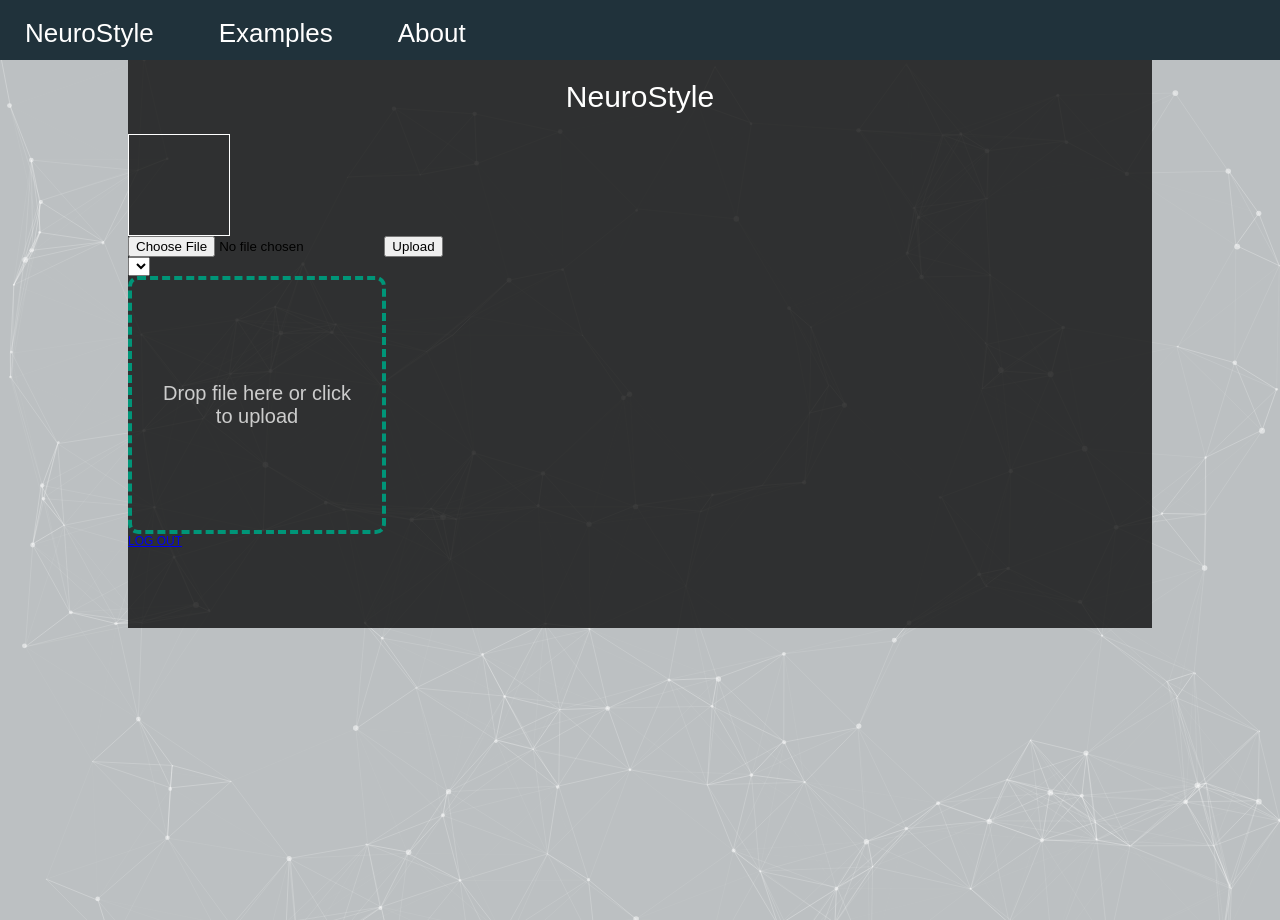
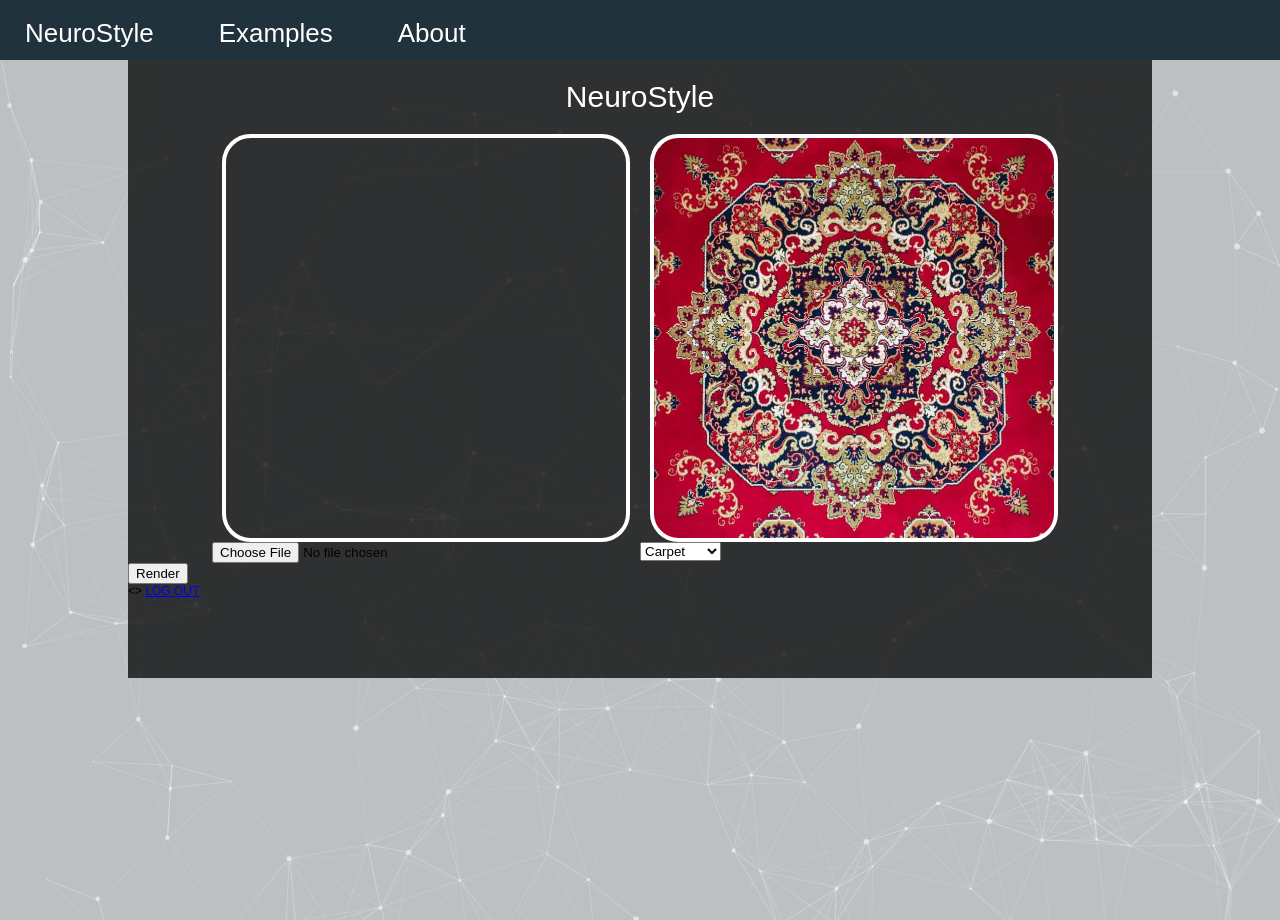
Before and after one commit to OutOfTimeMan/NeuralStyle, a Flask app: page / in a window 1280 px wide. Run offline with Flask 2, Linux system fonts and the light colour scheme; a user stored in the database is signed in; lists and menus that the app fills with data are empty; some libraries are stand-ins or nearby versions.

Commit message:
Main pahe style scratches and added method updateUserStyleImageId

```diff
--- a/NDataBase.py
+++ b/NDataBase.py
@@ -18,7 +18,7 @@
                 print('Пользователь с таким email уже существует')
                 return False
 
-            self.__cur.execute("INSERT INTO users VALUES(NULL, ?, ?, NULL, NULL, NULL)", (email, hpsw))
+            self.__cur.execute("INSERT INTO users VALUES(NULL, ?, ?, NULL, ?, NULL)", (email, hpsw, 1))
             self.__db.commit()
         except sqlite3.Error as e:
             print('Ошибка добавления пользователя в БД' + str(e))
@@ -65,3 +65,15 @@
             print("Ошибка обновления аватара в БД: " + str(e))
             return False
         return True
+
+    def updateUserStyleImageId(self, id, user_id):
+        if not id:
+            return False
+
+        try:
+            self.__cur.execute(f'UPDATE users SET styleID = ? WHERE id = ?', (id, user_id))
+            self.__db.commit()
+        except sqlite3.Error as e:
+            print("Ошибка обновления styleID в БД: " + str(e))
+            return False
+        return True
--- a/main.py
+++ b/main.py
@@ -130,14 +130,16 @@
     logout_user()
     return redirect(url_for('login'))
 
-@app.route('/upload', methods=['POST', 'GET'])
-def upload():
+@app.route('/render', methods=['POST', 'GET'])
+def render():
     if request.method == 'POST':
         file = request.files['file']
+        stl = request.form.get('stylish')
         if file and current_user.verifyExt(file.filename):
             try:
                 img = file.read()
                 res = dbase.updateUserImage(img, current_user.get_id())
+                dbase.updateUserStyleImageId(stl, current_user.get_id())
                 if not res:
                     flash("File must be .jpg or .jpeg", "error")
                     return redirect(url_for('index'))
--- a/sq_db.sql
+++ b/sq_db.sql
@@ -3,6 +3,6 @@
 email text NOT NULL,
 psw text NOT NULL,
 image BLOB DEFAULT NULL,
-styleID integer DEFAULT NULL,
+styleID integer DEFAULT 1,
 time integer DEFAULT NULL
 );
--- a/static/css/examples.css
+++ b/static/css/examples.css
@@ -6,7 +6,7 @@
 .examples img {
   width: 30%;
   height: 30%;
-  border: solid black 4px;
+  border: solid white 4px;
   margin: 0 10px;
   border-radius: 7%;
 }
@@ -21,7 +21,7 @@
 .result img {
   width: 40%;
   height: 40%;
-  border: solid black 4px;
+  border: solid white 4px;
   border-radius: 7%;
   margin-bottom: 20px;
 }
--- a/static/css/styles.css
+++ b/static/css/styles.css
@@ -253,8 +253,21 @@
   text-align: center;
 }
 
-.image-display {
-    width: 100px;
-    height: 100px;
-    border: 1px solid white;
+.style-image-display{
+    background: no-repeat url('../styles_image/carpet.jpg') ;
+    background-size: cover;
 }
+
+.style-image-display, .image-display{
+  width: 400px;
+  height: 400px;
+  border: solid white 4px;
+  margin: 0 10px;
+  border-radius: 7%;
+}
+
+
+.main-neuro-container{
+  display: flex;
+  justify-content: center;
+}
--- /dev/null
+++ b/static/js/select-image.js
@@ -0,0 +1,17 @@
+
+
+let select = document.querySelector('select');
+select.addEventListener('change', (e) => {
+  let image = document.querySelector('.style-image-display')
+  console.log(image)
+  switch (e.target.value){
+  case '1':
+    image.style.backgroundImage = "url('/static/styles_image/carpet.jpg')"
+    console.log('case 1')
+    break;
+  case '2':
+    image.style.backgroundImage = "url('/static/styles_image/vibe-lines.jpg')"
+    console.log('case 2')
+    break;
+  };
+});
--- a/templates/base.html
+++ b/templates/base.html
@@ -3,6 +3,7 @@
 <head>
 <meta charset="UTF-8">
     <script src="https://cdn.jsdelivr.net/particles.js/2.0.0/particles.min.js" data-deferred="1"></script>
+
 <link type="text/css" href="https://cdnjs.cloudflare.com/ajax/libs/meyer-reset/2.0/reset.min.css" rel="stylesheet" />
 <link type="text/css" href="{{ url_for('static', filename='css/styles.css')}}" rel="stylesheet" />
 <script src="{{ url_for('static', filename='js/particles.js')}}"></script>
--- a/templates/index.html
+++ b/templates/index.html
@@ -5,21 +5,31 @@
 {% for cat, msg in get_flashed_messages(True) %}
 <div class="flash {{cat}}">{{msg}}</div>
 {% endfor %}
-<form class="image-form" action="{{url_for('upload')}}" method="POST" enctype="multipart/form-data">
+<form class="image-form" action="{{url_for('render')}}" method="POST" enctype="multipart/form-data">
+    <div class="main-neuro-container">
+    <div>
     <div class="image-display"></div>
     <input class="image-input" type="file" name="file">
-    <input type="submit" value="Upload">
+    </div>
+    <div>
+    <div class="style-image-display"></div>
+    <select name="stylish" >
+        <option value="1">
+            Carpet
+        </option>
+        <option value="2">
+            Vibe-lines
+        </option>
+    </select>
+    </div>
+    </div>
+    <div class="submit"><input type="submit" value="Render"></div>
+
 </form>
 
-<select required>
 
-</select>
+<<!--  <script src="./static/js/drag&drop.js"></script>-->>
+<a href="{{url_for('logout')}}">LOG OUT</a>
 
-<div class="drop-zone">
-    <span class="drop-zone__prompt">Drop file here or click to upload</span>
-    <input type="file" name="myFile" class="drop-zone__input">
-  </div>
-
-<!--  <script src="./static/js/drag&drop.js"></script>-->
-<a href="{{url_for('logout')}}">LOG OUT</a>
+<script src="./static/js/select-image.js"></script>
 {% endblock %}
```
Also changed, not shown: neurostyle.db, static/styles_image/carpet.jpg (added), static/styles_image/vibe-lines.jpg (added).
